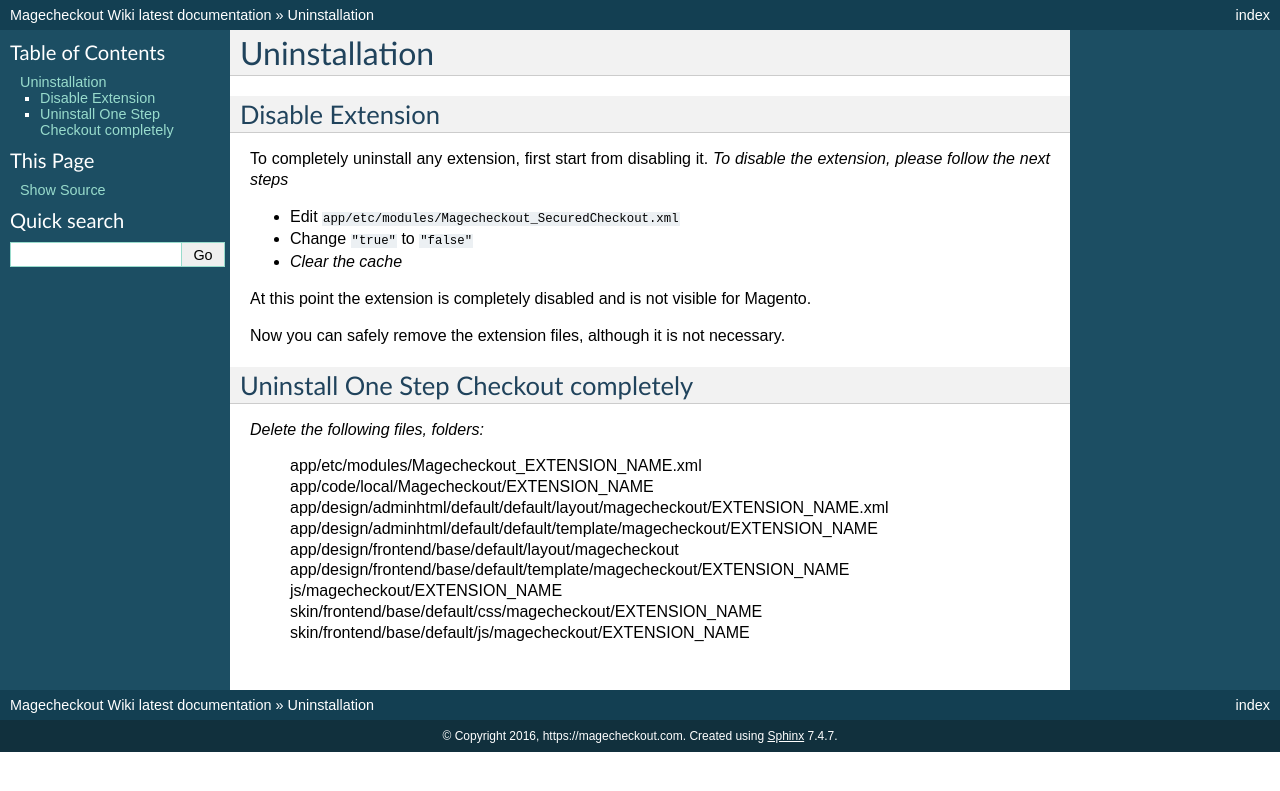
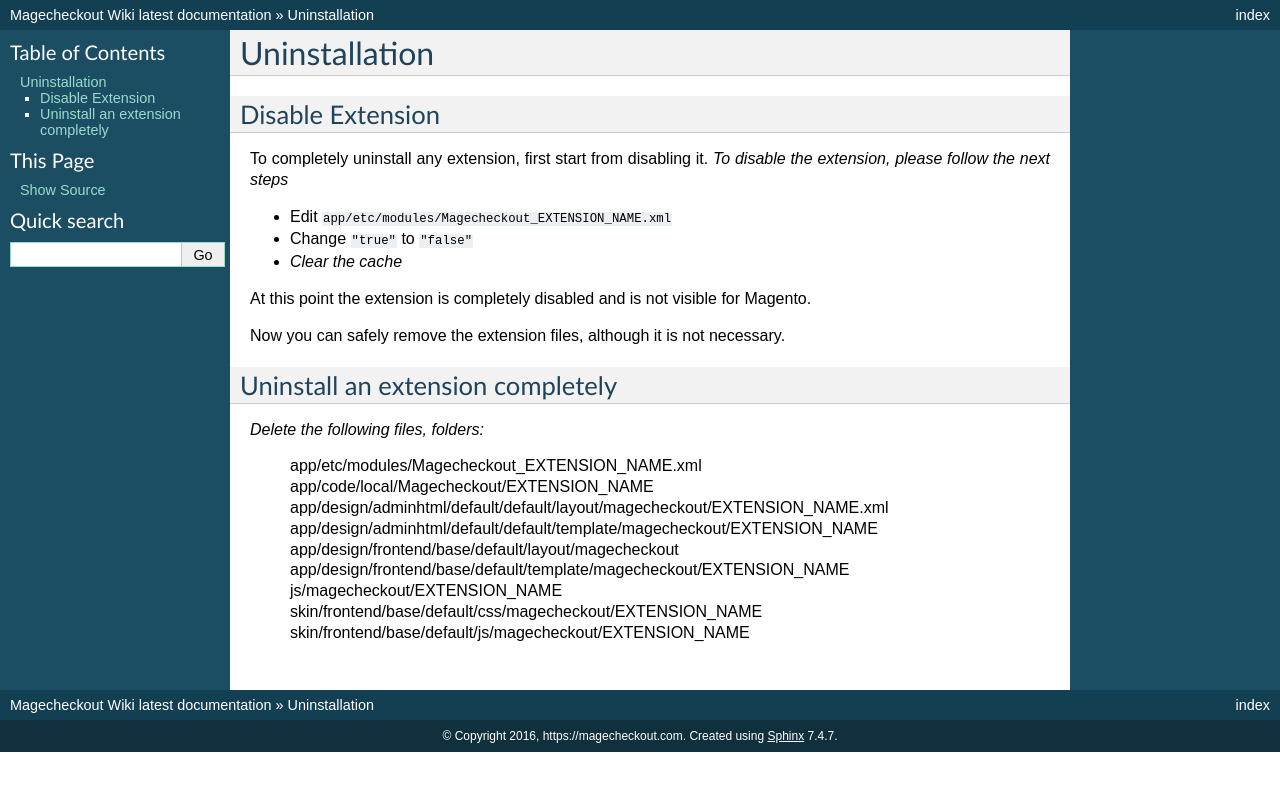
Before and after one commit to LindaThompson/wiki, a Sphinx documentation site: the page built from docs/uninstallation.rst, in a window 1280 px wide. Shown: the top 791 px of the page. Built offline with Sphinx 7.4.7, drawn with Linux system fonts in a browser that asks for light colours; pages that are not in the unit, such as notebooks, are missing from menus.

Commit message:
update docs

```diff
--- a/docs/uninstallation.rst
+++ b/docs/uninstallation.rst
@@ -8,7 +8,7 @@
 To completely uninstall any extension, first start from disabling it.
 *To disable the extension, please follow the next steps*
 
-- Edit ``app/etc/modules/Magecheckout_SecuredCheckout.xml``
+- Edit ``app/etc/modules/Magecheckout_EXTENSION_NAME.xml``
 - Change ``"true"`` to ``"false"``
 - *Clear the cache*
 
@@ -18,7 +18,7 @@
 
 
 
-Uninstall One Step Checkout completely
+Uninstall an extension completely
 --------------------------------------
 
 *Delete the following files, folders:*
```
